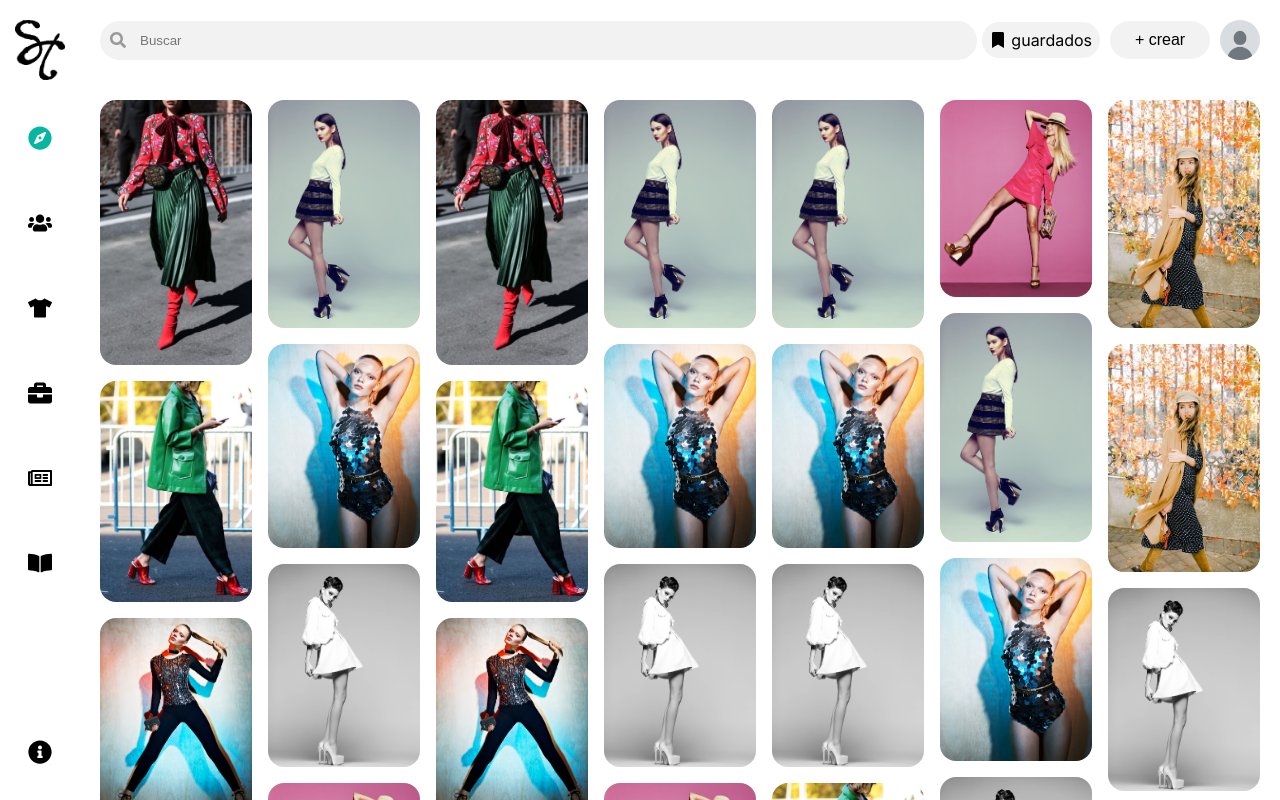
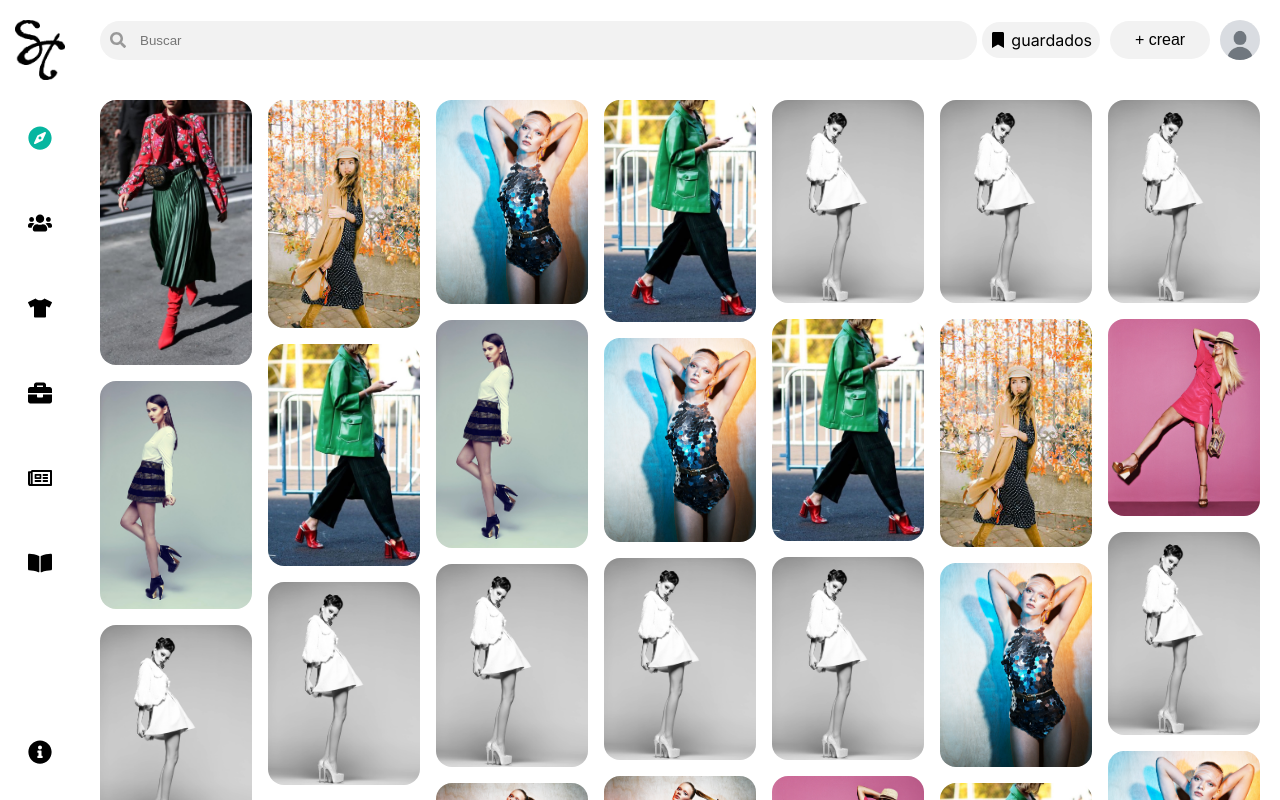
Before and after one commit to jaume768/Frontend-student-station, a React (Vite) app: page /ControlPanel in a window 1280 px wide. Built offline with nearby package versions, Linux system fonts and the light colour scheme.

Commit message:
millora control panel

```diff
--- a/src/pages/ControlPanel.jsx
+++ b/src/pages/ControlPanel.jsx
@@ -1,4 +1,4 @@
-import React, { useEffect } from 'react';
+import React, { useEffect, useState } from 'react';
 import Layout from '../components/controlPanel/Layout';
 import { useLocation, useNavigate } from 'react-router-dom';
 import './css/control-panel.css';
@@ -6,6 +6,7 @@ import './css/control-panel.css';
 const ControlPanel = () => {
     const location = useLocation();
     const navigate = useNavigate();
+    const [randomIndices, setRandomIndices] = useState([]);
 
     useEffect(() => {
         const params = new URLSearchParams(location.search);
@@ -15,6 +16,19 @@ const ControlPanel = () => {
         }
     }, [location, navigate]);
 
+    // Generamos un array de índices de fotos (0 a 29) y repetimos hasta tener 80 elementos
+    useEffect(() => {
+        let result = [];
+        while (result.length < 80) {
+            // Crea un bloque con 30 índices y desordénalo
+            const indices = Array.from({ length: 30 }, (_, i) => i);
+            const shuffled = indices.sort(() => Math.random() - 0.5);
+            result = result.concat(shuffled);
+        }
+        // Recorta el array para que tenga exactamente 80 elementos
+        setRandomIndices(result.slice(0, 80));
+    }, []);
+
     const activeMenu = location.state?.activeMenu || 'explorer';
 
     const renderContent = () => {
@@ -23,8 +37,8 @@ const ControlPanel = () => {
                 return (
                     <div>
                         <div className="explorer-gallery">
-                            {[...Array(30)].map((_, i) => (
-                                <div className="masonry-item" key={i}>
+                            {randomIndices.map((i, index) => (
+                                <div className="masonry-item" key={index}>
                                     <img src={`/multimedia/mansory/foto${i + 1}.jpg`} alt={`Foto ${i + 1}`} />
                                     <div className="overlay">
                                         <button className="save-btn">Guardar</button>
```
